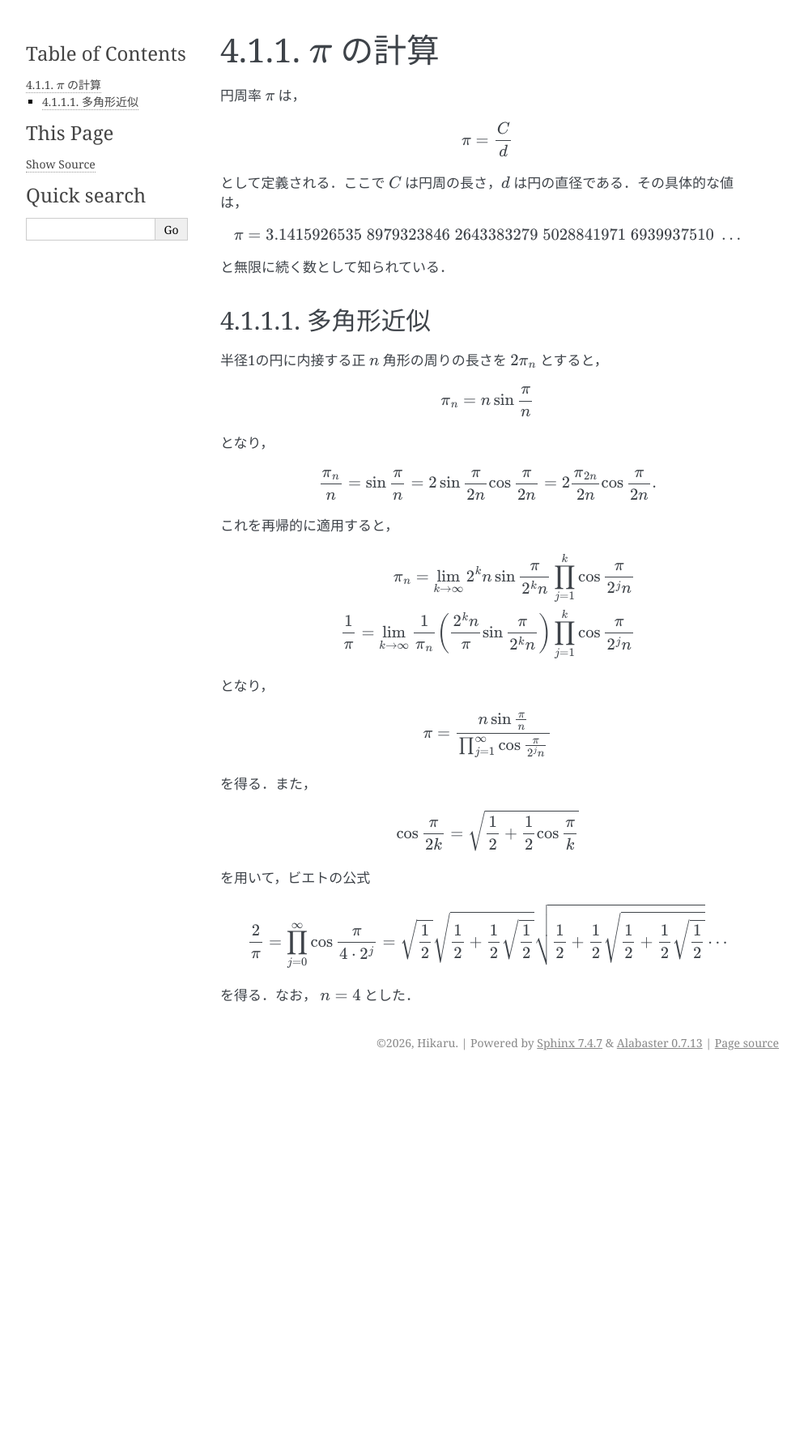
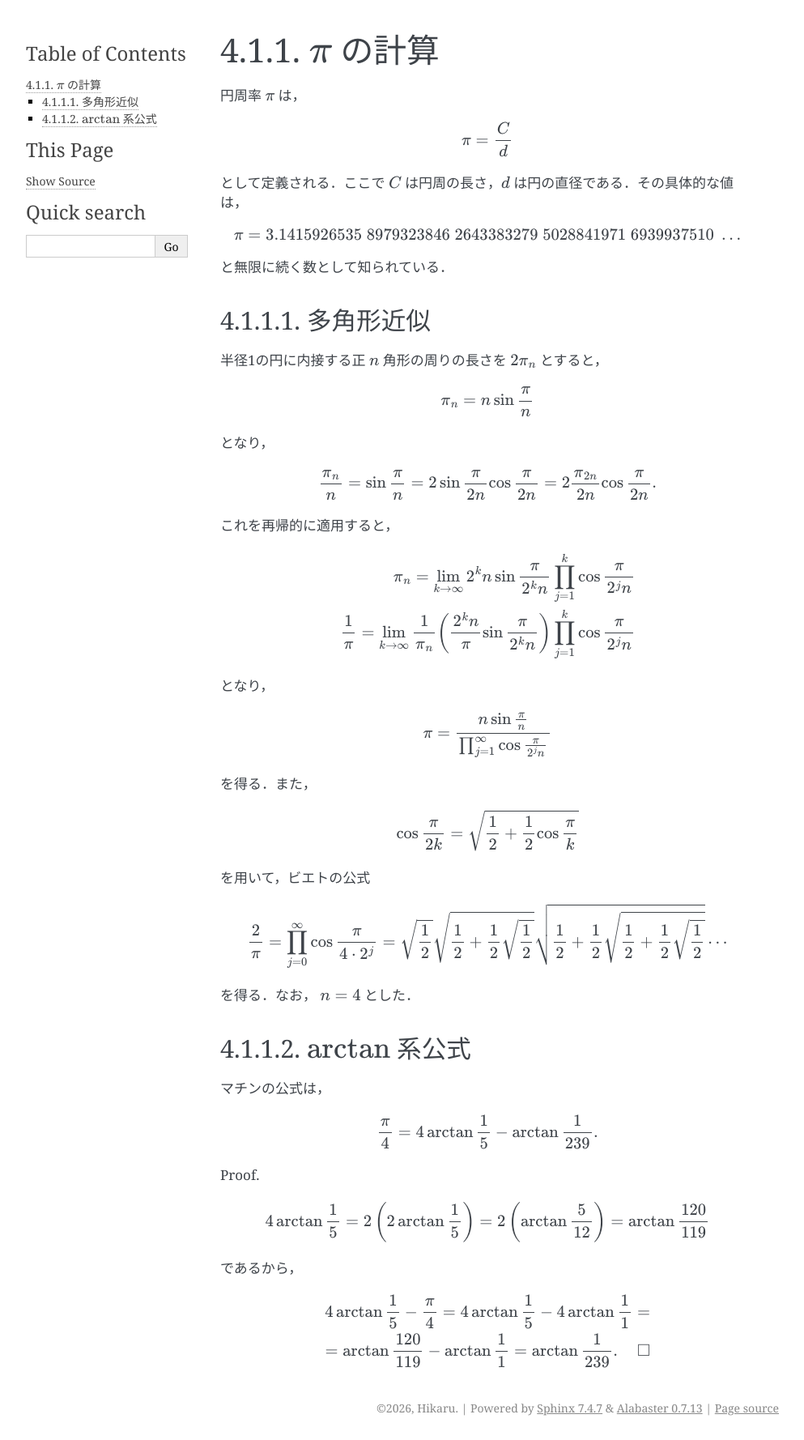
Before and after one commit to sql-hkr/iris, a Sphinx documentation site: the page built from source/algo/math/pi.rst, in a window 1280 px wide. Shown: the whole page at 81% size, without its empty margins (148-1141 px from the left). Built offline with Sphinx 7.4.7, drawn with Linux system fonts in a browser that asks for light colours; before the commit the page ends 1327 px from its top, so only the background shows below that.

Commit message:
docs: update pi.rst

```diff
--- a/source/algo/math/pi.rst
+++ b/source/algo/math/pi.rst
@@ -60,3 +60,29 @@
     = \sqrt{\frac{1}{2}}\sqrt{\frac{1}{2}+\frac{1}{2}\sqrt{\frac{1}{2}}}\sqrt{\frac{1}{2}+\frac{1}{2}\sqrt{\frac{1}{2}+\frac{1}{2}\sqrt{\frac{1}{2}}}}\cdots
 
 を得る．なお， :math:`n=4` とした．
+
+:math:`\arctan` 系公式
+----------------------------
+
+マチンの公式は，
+
+.. math::
+
+    \frac{\pi}{4} = 4\arctan\frac{1}{5} - \arctan\frac{1}{239}.
+
+Proof.
+
+.. math::
+
+    4\arctan\frac{1}{5} = 2\left(2\arctan\frac{1}{5}\right)
+    = 2\left(\arctan\frac{5}{12}\right)
+    = \arctan\frac{120}{119}
+
+であるから，
+
+.. math::
+
+    4\arctan\frac{1}{5} - \frac{\pi}{4} = 4\arctan\frac{1}{5} - 4\arctan\frac{1}{1} =
+
+    = \arctan\frac{120}{119} - \arctan\frac{1}{1}
+    = \arctan\frac{1}{239}. \quad \square
```
